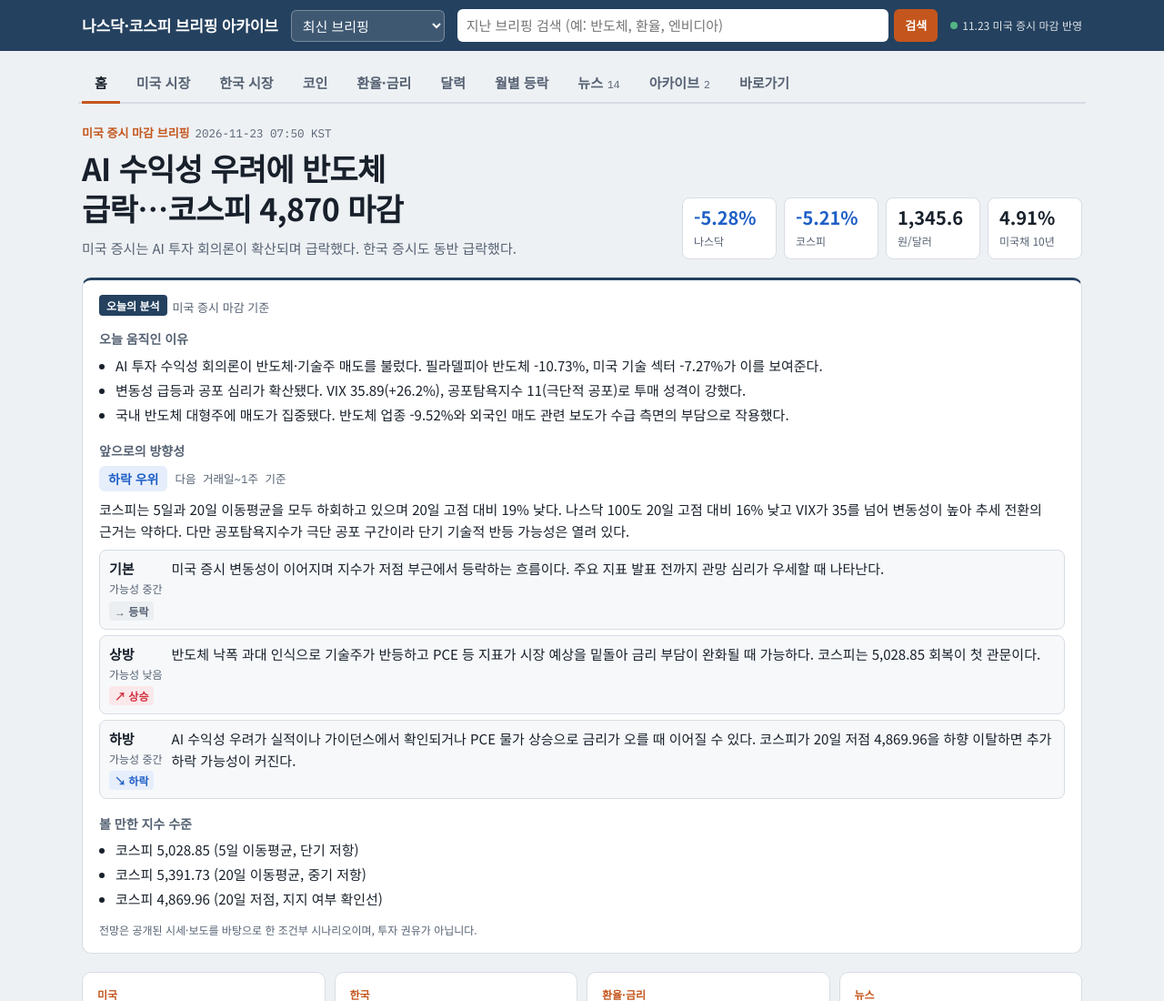
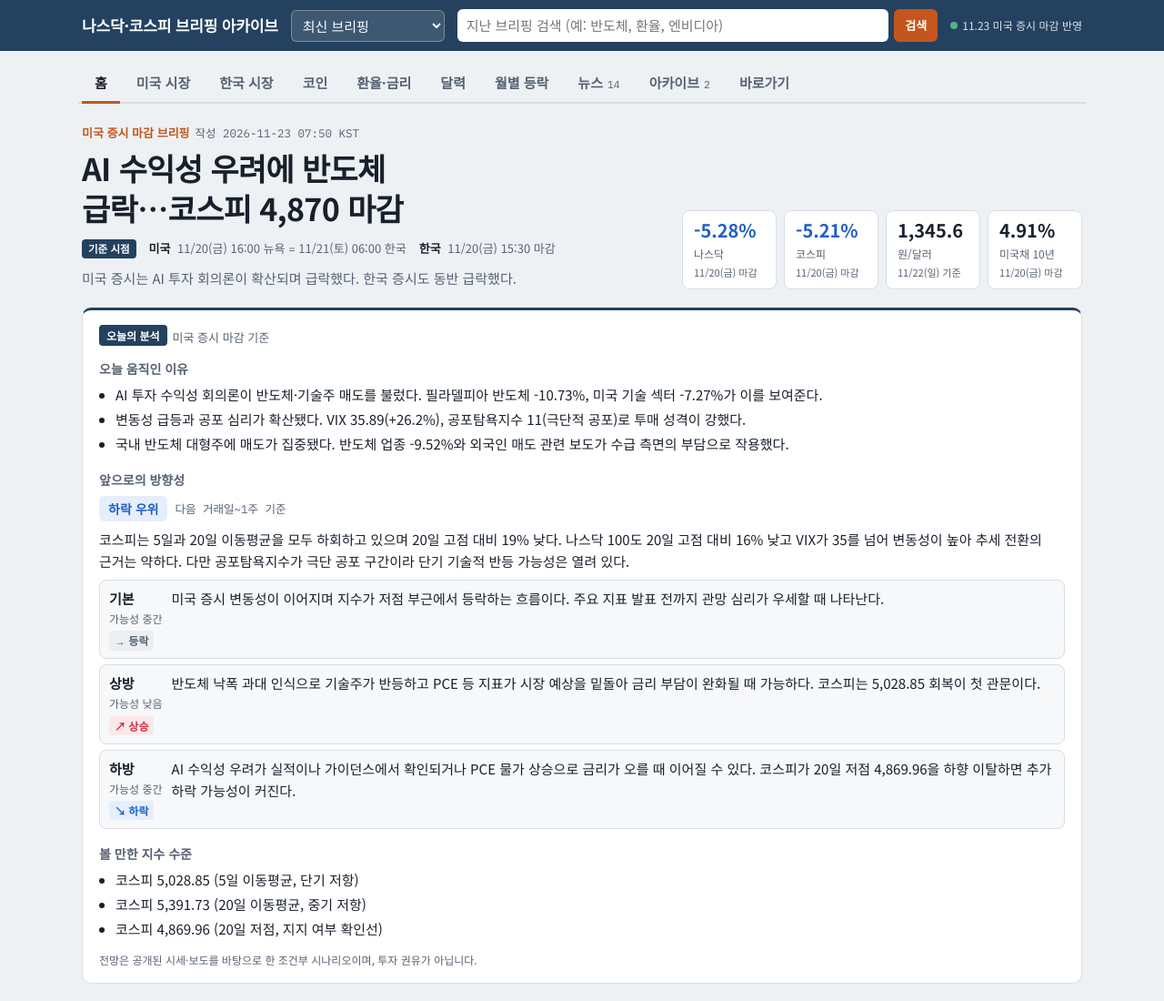
Before and after one commit to zzhof329/-market-briefing, a plain HTML site: page docs/index.html in a window 1280 px wide. Shown: the top 1100 px of the page at 91% size. Drawn offline with Linux system fonts and the light colour scheme; a web font is replaced by a local one.

Commit message:
Add files via upload

```diff
--- a/docs/index.html
+++ b/docs/index.html
@@ -90,6 +90,10 @@ button,input,select{font:inherit;color:inherit}
 .fact{background:var(--surface);border:1px solid var(--line);border-radius:8px;padding:8px 12px;min-width:104px}
 .fact b{display:block;font-family:var(--f-display);font-size:20px;line-height:1.3}
 .fact span{font-size:12px;color:var(--sub)}
+.fact small{display:block;font-size:11px;color:var(--sub);margin-top:1px}
+.closeline{display:flex;flex-wrap:wrap;gap:4px 14px;align-items:baseline;margin:12px 0 0;font-size:13px;color:var(--sub)}
+.closeline b{color:var(--ink);margin-right:4px}
+.closeline .cl-l{font-size:11.5px;font-weight:700;color:#fff;background:var(--steel);border-radius:4px;padding:1px 7px}
 .notice{margin-top:14px;background:var(--accent-soft);border:1px solid var(--line);border-radius:8px;padding:9px 13px;font-size:13.5px}
 
 .cards{display:grid;grid-template-columns:repeat(4,minmax(0,1fr));gap:10px;margin-top:20px}
@@ -265,6 +269,9 @@ small.krw{display:block;color:var(--sub);font-size:12px;font-weight:400;white-sp
 .yr .v{text-align:right;font-weight:700}
 .heatwrap summary{cursor:pointer;font-weight:700;margin-top:22px}
 @media (max-width:480px){ .mchart{gap:2px;padding:10px 4px 6px} .mcol .v{font-size:9px;letter-spacing:-.04em} .mcol .u{font-size:9px;letter-spacing:-.03em} .mcol .m{font-size:10.5px;letter-spacing:-.04em} .mcol .area{height:100px} }
+.analist .row .t b{display:block}
+.analist .open{padding:4px 12px 14px}
+.analist .open .ana{margin-top:6px}
 .links{display:grid;grid-template-columns:repeat(2,minmax(0,1fr));gap:22px}
 .empty{padding:24px 14px;color:var(--sub);text-align:center}
 footer{margin:40px 0 28px;padding-top:14px;border-top:1px solid var(--line);font-size:12.5px;color:var(--sub)}
@@ -481,8 +488,34 @@ function briefRow(e) {
     <span class="t"><b>${esc(e.headline)}</b>
       <span class="meta">${e.analysis ? `<span class="tag ana-t">심층 분석</span>` : ""}${e.stance ? `<span class="tag st-${stCls(e.stance)}">전망 ${esc(e.stance)}</span>` : ""}<span class="tag ses">${sesName(e.session)}</span>
         <span class="${dir(e.us_pct)}">나스닥 ${pct(e.us_pct)}</span><span class="${dir(e.kr_pct)}">코스피 ${pct(e.kr_pct)}</span>
-        ${(e.tags || []).map(t => `<span class="tag">#${esc(t)}</span>`).join("")}</span></span>
+        ${(e.tags || []).map(t => `<span class="tag">#${esc(t)}</span>`).join("")}</span>
+      ${e.analysis && e.analysis_title ? `<span class="meta" style="color:var(--accent);font-weight:600">심층 분석 · ${esc(e.analysis_title)}</span>` : ""}</span>
   </button></li>`;
+}
+
+/* ── 장 마감 시점 ─────────────────────────────── */
+const WD = ["일", "월", "화", "수", "목", "금", "토"];
+function nthSunday(y, m, n) { const d = new Date(Date.UTC(y, m, 1)); d.setUTCDate(1 + (7 - d.getUTCDay()) % 7 + 7 * (n - 1)); return d; }
+function usDST(ds) {  // 미국 서머타임: 3월 둘째 일요일 ~ 11월 첫째 일요일
+  const d = new Date(ds + "T12:00:00Z"), y = d.getUTCFullYear();
+  return d >= nthSunday(y, 2, 2) && d < nthSunday(y, 10, 1);
+}
+const mdw = d => `${d.getUTCMonth() + 1}/${d.getUTCDate()}(${WD[d.getUTCDay()]})`;
+function closeInfo(market, ds) {
+  if (!ds) return null;
+  const day = new Date(ds + "T00:00:00Z");
+  if (market === "kr") return {local: `${mdw(day)} 15:30`, kst: `${mdw(day)} 15:30`, short: `${mdw(day)} 마감`};
+  // 미국: 뉴욕 16:00 → 한국 다음날 06:00 (서머타임 05:00)
+  const kst = new Date(Date.UTC(day.getUTCFullYear(), day.getUTCMonth(), day.getUTCDate(), 16 + (usDST(ds) ? 4 : 5) + 9));
+  return {local: `${mdw(day)} 16:00 뉴욕`, kst: `${mdw(kst)} ${String(kst.getUTCHours()).padStart(2, "0")}:00 한국`, short: `${mdw(day)} 마감`, dst: usDST(ds)};
+}
+function closeLine(which) {
+  const d = S.doc, ix = s => (d.indices || []).find(i => i.symbol === s);
+  const us = closeInfo("us", ix("^IXIC")?.date || ix("^GSPC")?.date), kr = closeInfo("kr", ix("^KS11")?.date);
+  const parts = [];
+  if (us && which !== "kr") parts.push(`<span><b>미국</b> ${us.local} <span class="mono">=</span> ${us.kst}${us.dst ? " (서머타임)" : ""}</span>`);
+  if (kr && which !== "us") parts.push(`<span><b>한국</b> ${kr.local} 마감</span>`);
+  return parts.length ? `<p class="closeline"><span class="cl-l">기준 시점</span>${parts.join("")}</p>` : "";
 }
 
 /* ── 화면 ───────────────────────────────────── */
@@ -550,7 +583,7 @@ function viewHome() {
   const d = S.doc, c = d.commentary || {};
   const nas = find(d.indices, "^IXIC"), ksp = find(d.indices, "^KS11");
   const fx = find(d.macro, "KRW=X"), tnx = find(d.macro, "^TNX");
-  const fact = (v, lbl, cls = "") => `<div class="fact"><b class="${cls}">${v}</b><span>${lbl}</span></div>`;
+  const fact = (v, lbl, cls = "", when = "") => `<div class="fact"><b class="${cls}">${v}</b><span>${lbl}</span>${when ? `<small>${when}</small>` : ""}</div>`;
   const card = (tab, lbl, title, item, desc) => `<button class="card" type="button" data-tab="${tab}">
     <span class="lbl">${lbl}</span><h3>${title}</h3>
     ${item ? `<span class="big">${nf(item.price)} <small class="${dir(item.pct)}">${arrow(item.pct)} ${pct(item.pct)}</small></span>${spark(item.spark, dir(item.pct), 200, 30)}` : ""}
@@ -559,15 +592,16 @@ function viewHome() {
   return `
   <section class="hero">
     <div>
-      <p class="when"><b>${sesName(d.session)} 브리핑</b><span class="mono">${esc(d.generated_at.replace("T", " ").slice(0, 16))} KST</span></p>
+      <p class="when"><b>${sesName(d.session)} 브리핑</b><span class="mono">작성 ${esc(d.generated_at.replace("T", " ").slice(0, 16))} KST</span></p>
       <h1>${esc(d.headline)}</h1>
+      ${closeLine()}
       <p class="lede">${esc((c.us || "").split(/(?<=다\.)\s/)[0])} ${esc((c.kr || "").split(/(?<=다\.)\s/)[0])}</p>
     </div>
     <div class="facts">
-      ${nas ? fact(pct(nas.pct), "나스닥", dir(nas.pct)) : ""}
-      ${ksp ? fact(pct(ksp.pct), "코스피", dir(ksp.pct)) : ""}
-      ${fx ? fact(nf(fx.price, 1), "원/달러") : ""}
-      ${tnx ? fact(nf(tnx.price, 2) + "%", "미국채 10년") : ""}
+      ${nas ? fact(pct(nas.pct), "나스닥", dir(nas.pct), closeInfo("us", nas.date)?.short) : ""}
+      ${ksp ? fact(pct(ksp.pct), "코스피", dir(ksp.pct), closeInfo("kr", ksp.date)?.short) : ""}
+      ${fx ? fact(nf(fx.price, 1), "원/달러", "", fx.date ? `${mdw(new Date(fx.date + "T00:00:00Z"))} 기준` : "") : ""}
+      ${tnx ? fact(nf(tnx.price, 2) + "%", "미국채 10년", "", closeInfo("us", tnx.date)?.short) : ""}
     </div>
   </section>
   ${d.sample ? `<div class="notice">지금 보이는 숫자와 뉴스는 화면 확인용 예시 데이터입니다. 자동 실행이 시작되면 실제 시세로 바뀝니다.</div>` : ""}
@@ -620,6 +654,7 @@ function viewMarket(mk) {
   return `
   <div class="shead"><div><h2 class="sec" style="margin:0;font-family:var(--f-display);font-size:21px">${us ? "미국 시장" : "한국 시장"}</h2>
     <p class="desc" style="margin:4px 0 0;color:var(--sub)">${us ? "나스닥·S&P 500·다우·반도체 지수와 대형 기술주" : "코스피·코스닥과 시가총액 상위 종목"}</p></div></div>
+  ${closeLine(mk)}
   <div class="memo"><p>${esc(d.commentary?.[mk] || "코멘트 없음")}</p></div>
   <section class="sec"><h2>지수</h2>${idxTable(pick(us ? US_IDX : KR_IDX))}</section>
   <section class="sec cols">
```
